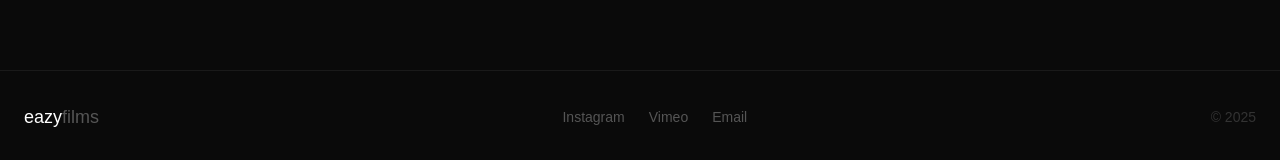
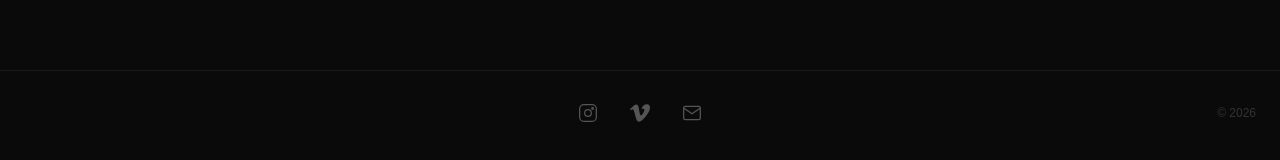
Before and after one commit to Ejaz-dev/eazyfilms, a Next.js app: page / in a window 1280 px wide. Shown: the part 1300-1460 px from the top of the page. Built offline with nearby package versions, Linux system fonts and the light colour scheme; a web font is replaced by a local one.

Commit message:
Updated footer design

```diff
--- a/src/app/about/page.tsx
+++ b/src/app/about/page.tsx
@@ -8,7 +8,7 @@ export const metadata = {
 
 export default function About() {
   return (
-    <main className="min-h-screen">
+    <main className="min-h-screen flex flex-col">
       <Navbar />
 
       <section className="pt-28 md:pt-36 pb-20 px-4 md:px-6">
--- a/src/app/contact/page.tsx
+++ b/src/app/contact/page.tsx
@@ -8,7 +8,7 @@ export const metadata = {
 
 export default function Contact() {
   return (
-    <main className="min-h-screen">
+    <main className="min-h-screen flex flex-col">
       <Navbar />
 
       <section className="pt-28 md:pt-36 pb-20 px-4 md:px-6">
--- a/src/app/film/page.tsx
+++ b/src/app/film/page.tsx
@@ -8,7 +8,7 @@ export const metadata = {
 
 export default function Film() {
   return (
-    <main className="min-h-screen">
+    <main className="min-h-screen flex flex-col">
       <Navbar />
 
       <section className="pt-28 md:pt-36 pb-20 px-4 md:px-6">
--- a/src/app/page.tsx
+++ b/src/app/page.tsx
@@ -20,7 +20,7 @@ const images = [
 
 export default function Home() {
   return (
-    <main className="min-h-screen">
+    <main className="min-h-screen flex flex-col">
       <Navbar />
 
       {/* Hero */}
--- a/src/components/Footer.tsx
+++ b/src/components/Footer.tsx
@@ -1,27 +1,79 @@
+"use client";
+
+import { useState } from "react";
+
 export default function Footer() {
+  const [hovered, setHovered] = useState("");
+
   return (
-    <footer className="border-t border-[#1a1a1a] px-4 md:px-6 py-8">
-      <div className="max-w-[1800px] mx-auto flex flex-col md:flex-row justify-between items-center gap-4">
-        <span
-          className="text-lg font-medium"
-          style={{ fontFamily: "'Clash Display', sans-serif" }}
-        >
-          eazy<span className="text-[#555]">films</span>
-        </span>
+    <footer className="border-t border-[#1a1a1a] px-4 md:px-6 py-8 mt-auto">
+      <div className="max-w-[1800px] mx-auto flex justify-between items-center">
+        <div className="w-16"></div>
 
-        <div className="flex gap-6 text-[#555] text-sm">
-          <a href="https://instagram.com" target="_blank" rel="noopener noreferrer" className="hover:text-white transition-colors">
-            Instagram
-          </a>
-          <a href="https://vimeo.com" target="_blank" rel="noopener noreferrer" className="hover:text-white transition-colors">
-            Vimeo
-          </a>
-          <a href="mailto:hello@eazyfilms.com" className="hover:text-white transition-colors">
-            Email
-          </a>
+        <div className="flex gap-8 items-center">
+          <div className="relative">
+            <a
+              href="https://instagram.com"
+              target="_blank"
+              rel="noopener noreferrer"
+              className="text-[#555] hover:text-white transition-colors block"
+              onMouseEnter={function() { setHovered("ig"); }}
+              onMouseLeave={function() { setHovered(""); }}
+            >
+              <svg width="20" height="20" viewBox="0 0 24 24" fill="none" stroke="currentColor" strokeWidth="1.5">
+                <rect x="2" y="2" width="20" height="20" rx="5" ry="5"></rect>
+                <circle cx="12" cy="12" r="4"></circle>
+                <circle cx="17.5" cy="6.5" r="1"></circle>
+              </svg>
+            </a>
+            {hovered === "ig" && (
+              <span className="absolute -bottom-6 left-1/2 -translate-x-1/2 text-xs text-[#888]">
+                Instagram
+              </span>
+            )}
+          </div>
+
+          <div className="relative">
+            <a
+              href="https://vimeo.com"
+              target="_blank"
+              rel="noopener noreferrer"
+              className="text-[#555] hover:text-white transition-colors block"
+              onMouseEnter={function() { setHovered("vimeo"); }}
+              onMouseLeave={function() { setHovered(""); }}
+            >
+              <svg width="20" height="20" viewBox="0 0 24 24" fill="currentColor">
+                <path d="M23.977 6.416c-.105 2.338-1.739 5.543-4.894 9.609-3.268 4.247-6.026 6.37-8.29 6.37-1.409 0-2.578-1.294-3.553-3.881L5.322 11.4C4.603 8.816 3.834 7.522 3.01 7.522c-.179 0-.806.378-1.881 1.132L0 7.197c1.185-1.044 2.351-2.084 3.501-3.128C5.08 2.701 6.266 1.984 7.055 1.91c1.867-.18 3.016 1.1 3.447 3.838.465 2.953.789 4.789.971 5.507.539 2.45 1.131 3.674 1.776 3.674.502 0 1.256-.796 2.265-2.385 1.004-1.589 1.54-2.797 1.612-3.628.144-1.371-.395-2.061-1.614-2.061-.574 0-1.167.121-1.777.391 1.186-3.868 3.434-5.757 6.762-5.637 2.473.06 3.628 1.664 3.493 4.797l-.013.01z"></path>
+              </svg>
+            </a>
+            {hovered === "vimeo" && (
+              <span className="absolute -bottom-6 left-1/2 -translate-x-1/2 text-xs text-[#888]">
+                Vimeo
+              </span>
+            )}
+          </div>
+
+          <div className="relative">
+            <a
+              href="mailto:hello@eazyfilms.com"
+              className="text-[#555] hover:text-white transition-colors block"
+              onMouseEnter={function() { setHovered("email"); }}
+              onMouseLeave={function() { setHovered(""); }}
+            >
+              <svg width="20" height="20" viewBox="0 0 24 24" fill="none" stroke="currentColor" strokeWidth="1.5">
+                <rect x="2" y="4" width="20" height="16" rx="2"></rect>
+                <path d="M22 6L12 13L2 6"></path>
+              </svg>
+            </a>
+            {hovered === "email" && (
+              <span className="absolute -bottom-6 left-1/2 -translate-x-1/2 text-xs text-[#888]">
+                Email
+              </span>
+            )}
+          </div>
         </div>
 
-        <span className="text-[#333] text-sm">© 2025</span>
+        <span className="text-[#333] text-xs w-16 text-right">© 2026</span>
       </div>
     </footer>
   );
```
